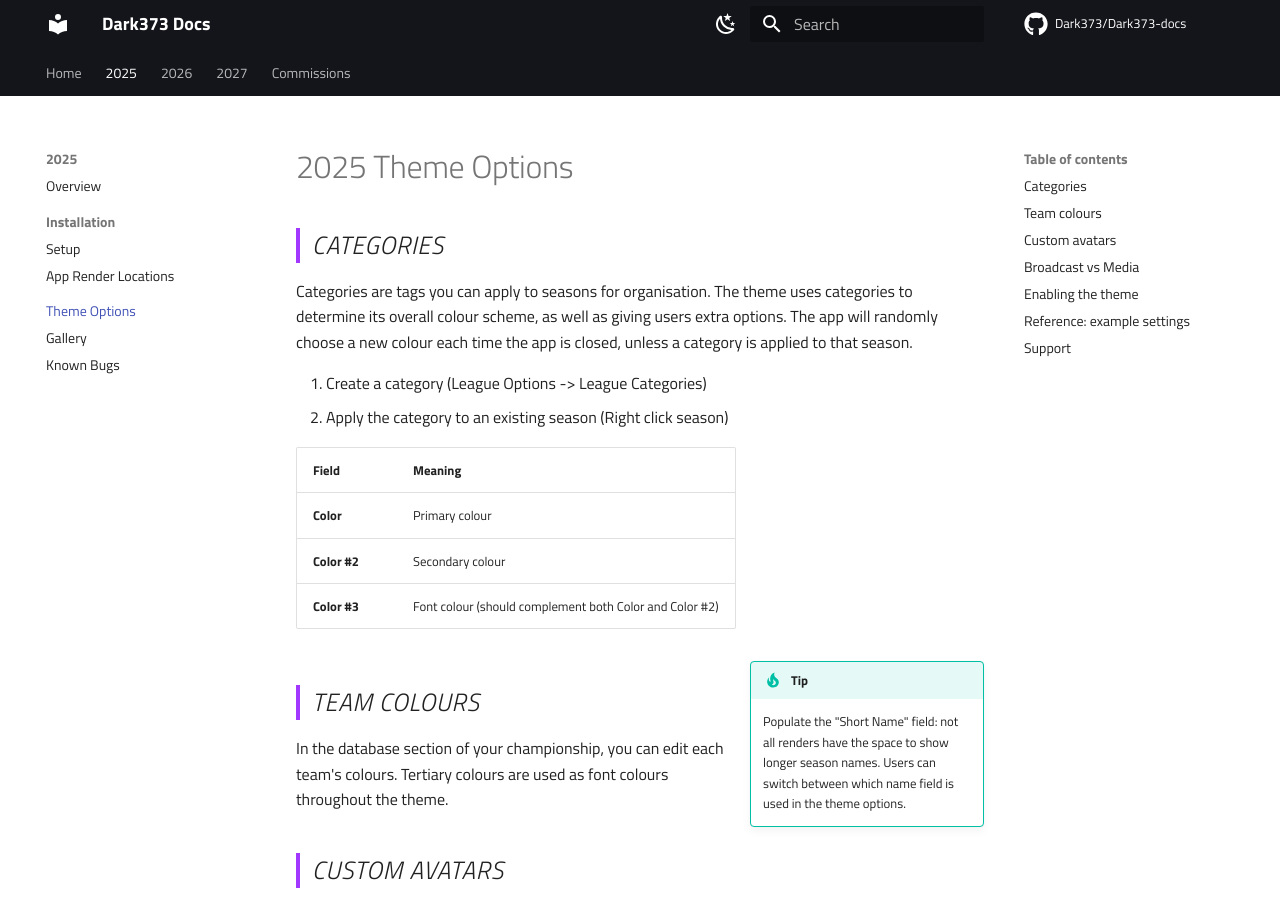
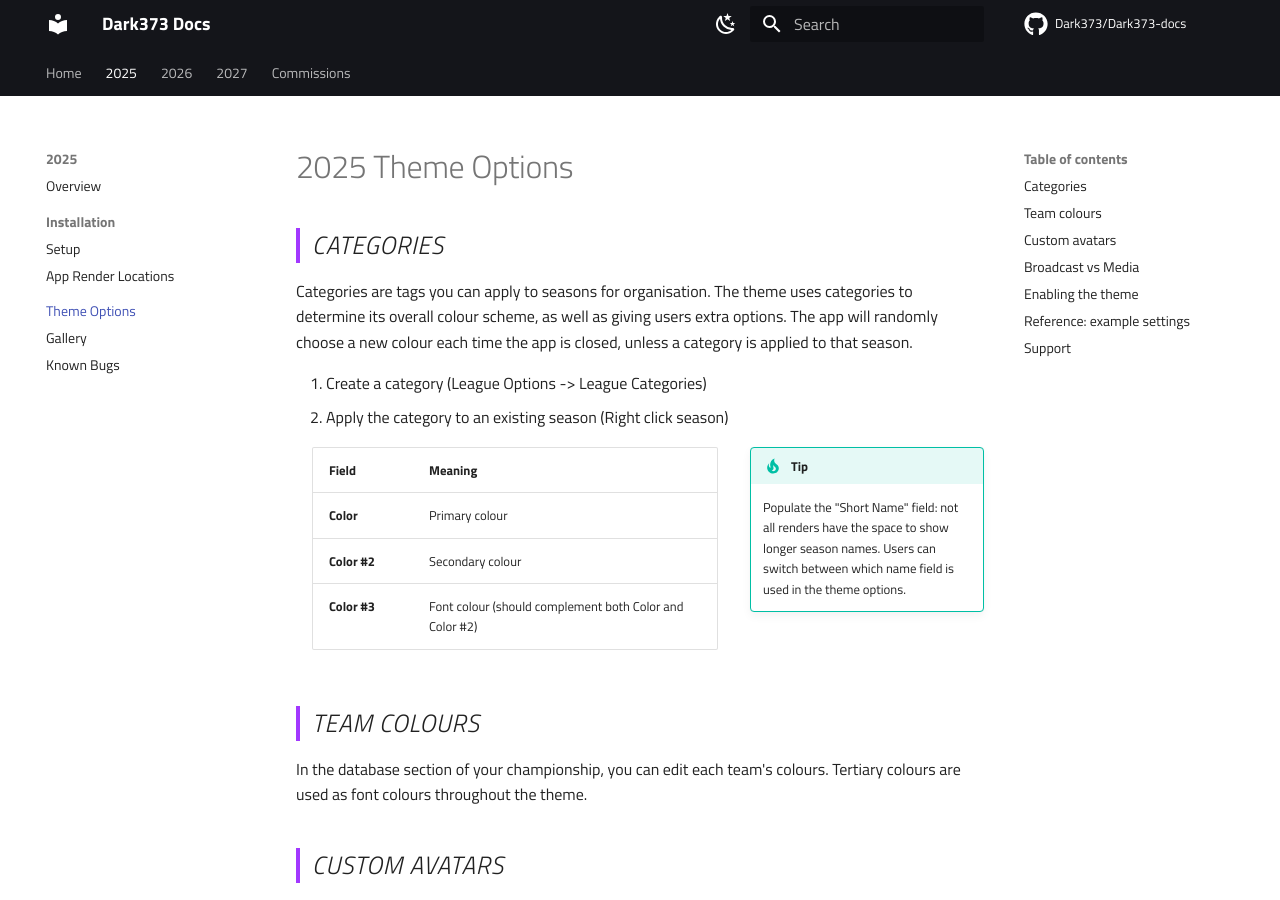
Before and after one commit to Dark373/Dark373-docs, an MkDocs documentation site: the page built from docs/f1-2025-theme/theme-options.md, in a window 1280 px wide and 900 px high. Built offline with MkDocs 1.6.1 and Material for MkDocs 9.7.7, drawn with Linux system fonts in a browser that asks for light colours; comment, search, counter and statistics services are not loaded.

Commit message:
Update theme-options.md

```diff
--- a/docs/f1-2025-theme/theme-options.md
+++ b/docs/f1-2025-theme/theme-options.md
@@ -10,16 +10,16 @@ the app is closed, unless a category is applied to that season.
 1. Create a category (League Options -> League Categories)
 2. Apply the category to an existing season (Right click season)
 
+!!! tip inline end
+    Populate the "Short Name" field: not all renders have the space to
+    show longer season names. Users can switch between which name field is
+    used in the theme options.
+
 | Field | Meaning |
 | --- | --- |
 | **Color** | Primary colour |
 | **Color #2** | Secondary colour |
 | **Color #3** | Font colour (should complement both Color and Color #2) |
-
-!!! tip inline end
-    Populate the "Short Name" field: not all renders have the space to
-    show longer season names. Users can switch between which name field is
-    used in the theme options.
 
 ## Team colours {: .f1-heading }
 
```
